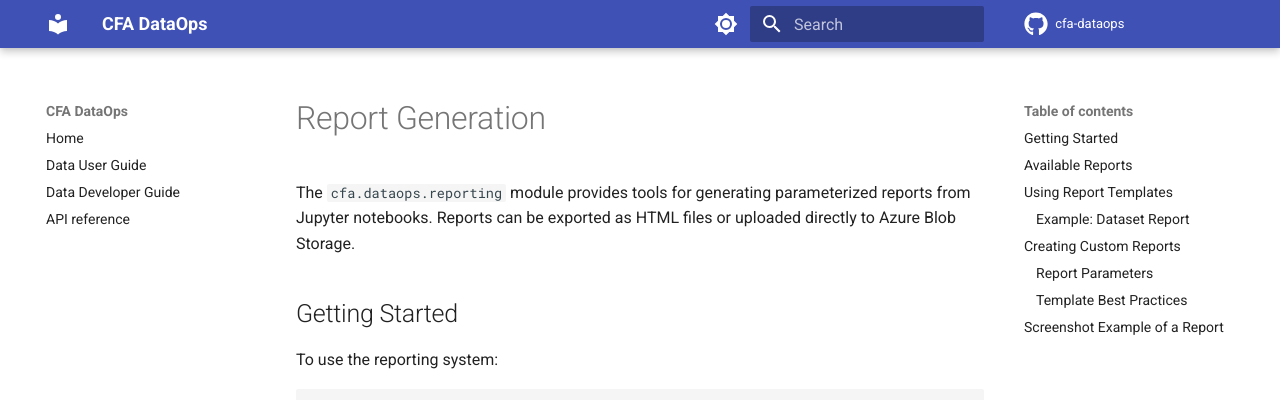
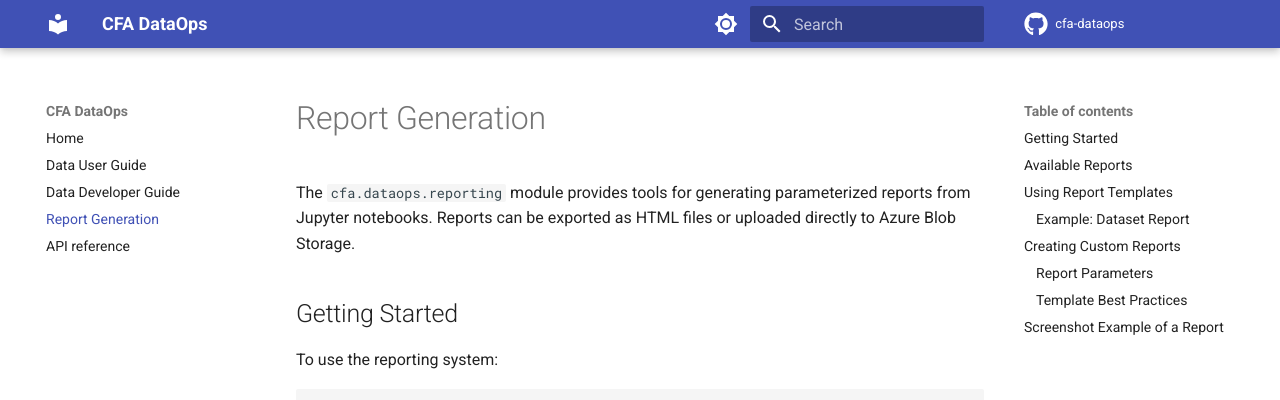
Before and after one commit to CDCgov/cfa-dataops, an MkDocs documentation site: the page built from docs/report_generation.md, in a window 1280 px wide. Shown: the top 400 px of the page. Built offline with MkDocs 1.6.1 and Material for MkDocs 9.7.7, drawn with Linux system fonts in a browser that asks for light colours; comment, search, counter and statistics services are not loaded.

Commit message:
adding pages to index

```diff
--- a/mkdocs.yaml
+++ b/mkdocs.yaml
@@ -4,6 +4,7 @@ nav:
   - index.md
   - data_user_guide.md
   - data_developer_guide.md
+  - report_generation.md
   - api.md
 
 repo_url: https://github.com/cdcgov/cfa-dataops
```
